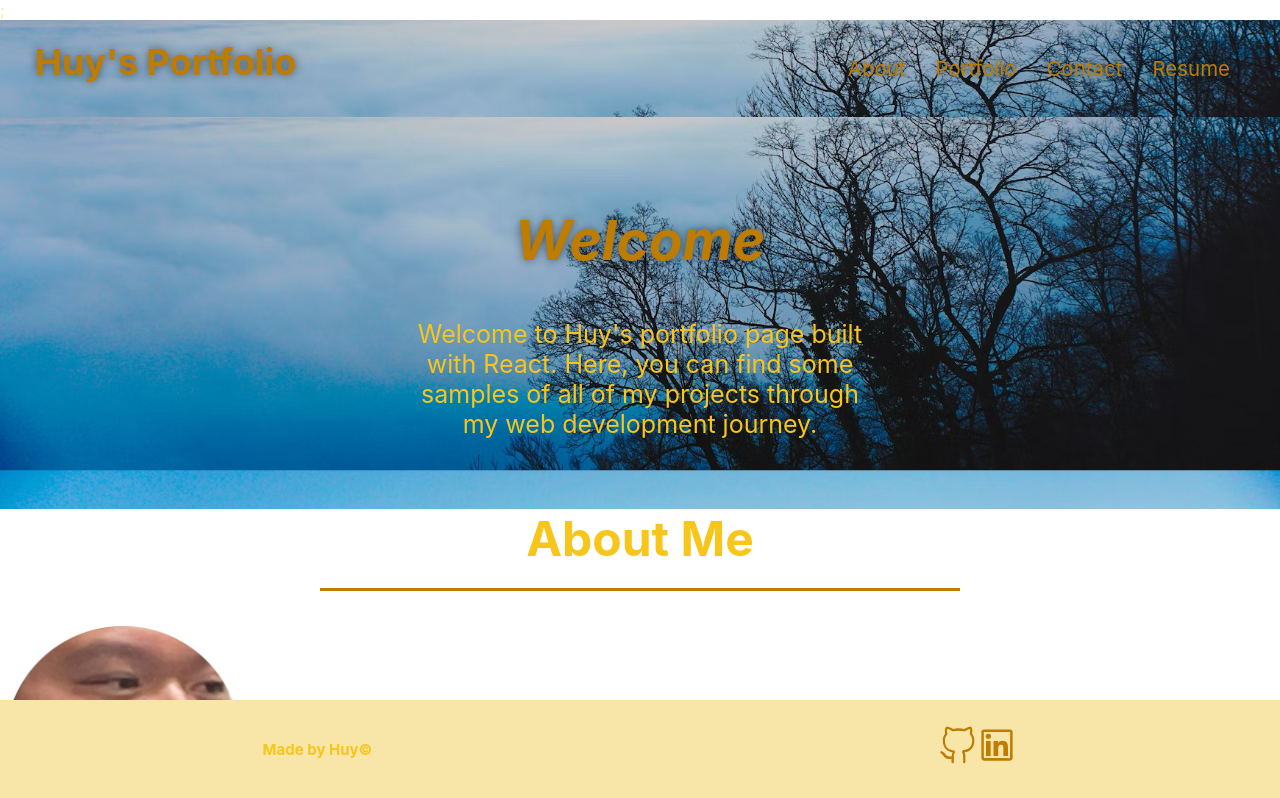
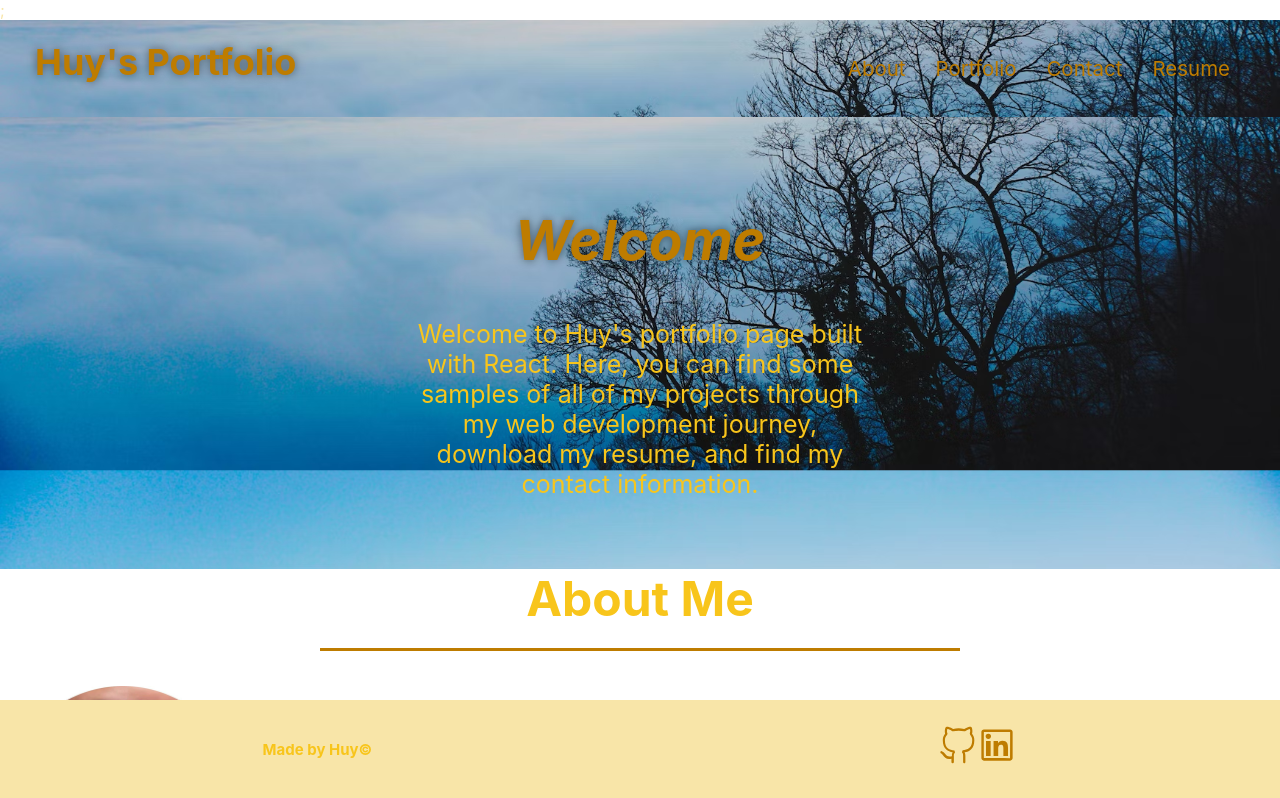
Before and after one commit to idahuy/React-Portfolio, a React (Create React App) app: page / in a window 1280 px wide. Shown: the top 798 px of the page. Built offline with nearby package versions, Linux system fonts and the light colour scheme.

Commit message:
checking readme

```diff
--- a/src/components/Header/index.js
+++ b/src/components/Header/index.js
@@ -26,7 +26,7 @@ function Header(props) {
           <h2>Welcome</h2>
           <p>
             Welcome to Huy's portfolio page built with React. Here,
-            you can find some samples of all of my projects through my web development journey.
+            you can find some samples of all of my projects through my web development journey, download my resume, and find my contact information.
           </p>
         </div>
       </section>
--- a/src/components/Portfolio/index.js
+++ b/src/components/Portfolio/index.js
@@ -10,7 +10,7 @@ import noteTaker from "../../assets/portfolio/notetaker.png"
 function Portfolio() {
   return (
     <div>
-      <section id="work" className="portfolio">
+      <section id="work" className="portfolios">
         <div className="flex-row">
           <h2 className="section-title secondary-border">Work</h2>
         </div>
--- a/src/components/Resume/index.js
+++ b/src/components/Resume/index.js
@@ -1,5 +1,5 @@
 import React from "react";
-import resume from "../../assets/resume/HuyNguyenResume.pdf";
+import resume from "../../assets/resume/Resume-Huy.pdf";
 import { BsCloudDownload } from "react-icons/bs";
 import { MdFoundation } from "react-icons/md";
 import { GrTechnology } from "react-icons/gr";
--- a/src/index.css
+++ b/src/index.css
@@ -282,7 +282,7 @@ header nav ul li a:hover {
 
 /*Start portfolio section*/
 
-.portfolio {
+.portfolios {
   background: var(--primary-color);
 }
 
```
Also changed, not shown: 2 other files (tests, documents, lock files or other folders).
